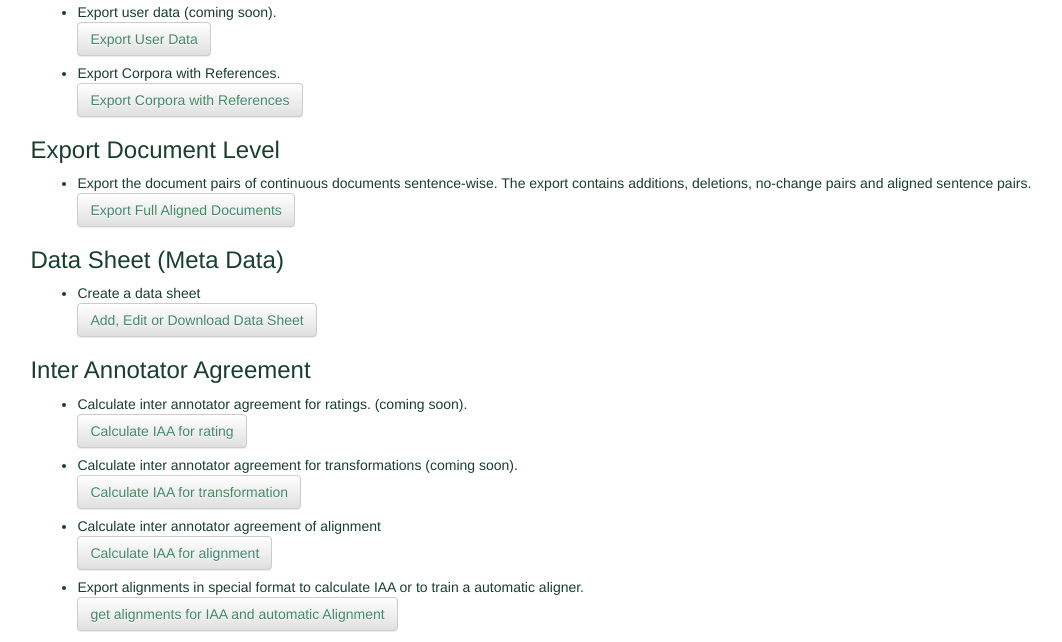
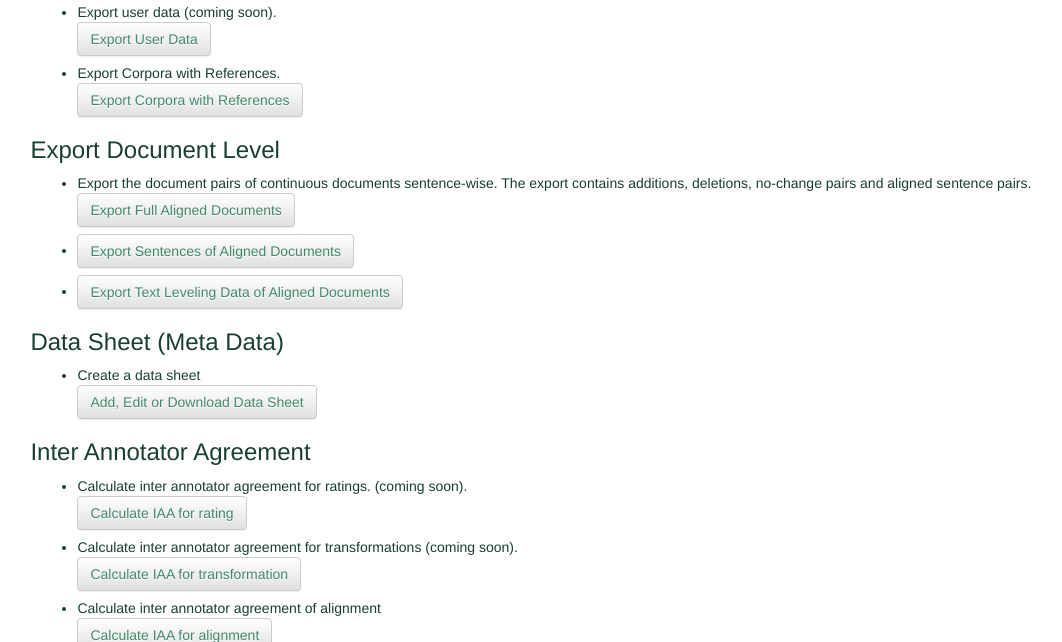
Before and after one commit to rstodden/TS_annotation_tool, a Django app: page /evaluation/ in a window 1280 px wide. Shown: the part 599-1241 px from the top of the page, without its empty margins (209-1271 px from the left). Run offline with Django 3.2, Linux system fonts and the light colour scheme; the visitor is signed in with stand-in values (Sample User, id 1); some libraries are stand-ins or nearby versions.

Commit message:
export document pairs with alignments (as parallel documents) and export aligned sentences sentence-wise with their simplicity/complexity level

```diff
--- a/evaluation/templates/evaluation/home.html
+++ b/evaluation/templates/evaluation/home.html
@@ -52,6 +52,8 @@
                 <ul>
 {#                    <a class="btn btn-default" href="{% url 'evaluation:full_document_export' %}">Export Full Documents</a><br>#}
                     <li  class="eval-li">Export the document pairs of continuous documents sentence-wise. The export contains additions, deletions, no-change pairs and aligned sentence pairs.<br><a class="btn btn-default"  href="{% url 'evaluation:full_aligned_document_export' %}">Export Full Aligned Documents</a></li>
+                    <li class="eval-li"><a class="btn btn-default"  href="{% url 'evaluation:aligned_document_sentences_export' %}">Export Sentences of Aligned Documents</a></li>
+                    <li class="eval-li"><a class="btn btn-default"  href="{% url 'evaluation:export_text_leveling_data' %}">Export Text Leveling Data of Aligned Documents</a></li>
                 </ul>
                 <h3>Data Sheet (Meta Data)</h3>
                 <ul>
--- a/evaluation/urls.py
+++ b/evaluation/urls.py
@@ -4,13 +4,15 @@ from . import views
 urlpatterns = [
     path('', views.export, name="home"),
     path('export_alignment', views.export_alignment_view, name="export_alignments"),
-    path('export_transformations', views.export_ratings_view, name="export_ratings"),
-    path('export_ratings', views.export_transformations_view, name="export_transformations"),
+    path('export_ratings', views.export_ratings_view, name="export_ratings"),
+    path('export_transformations', views.export_transformations_view, name="export_transformations"),
     path('export_iaa_alignment', views.export_iaa_alignment, name="export_iaa_alignment"),
     path('export_iaa_transformation', views.export_iaa_transformation, name="export_iaa_transformation"),
     path('export_iaa_rating', views.export_iaa_rating, name="export_iaa_rating"),
     # path('export_full_document', views.full_document_export, name="full_document_export"),
     path('export_full_aligned_document', views.full_aligned_document_export, name="full_aligned_document_export"),
+    path('aligned_document_sentences_export', views.aligned_document_sentences_export, name="aligned_document_sentences_export"),
+    path('export_text_leveling_data', views.export_text_leveling_data, name="export_text_leveling_data"),
     path('meta_data', views.meta_data, name="meta_data"),
     path('meta_data_export', views.meta_data_export, name="meta_data_export"),
     path('export_transformations_as_iob', views.export_transformations_as_iob, name="export_transformations_as_iob"),
--- a/evaluation/views.py
+++ b/evaluation/views.py
@@ -1214,3 +1214,121 @@ def export_corpora_with_references(request):
 	response['Content-Disposition'] = 'attachment; filename="corpora_with_references.csv"'
 	df.to_csv(path_or_buf=response, index=False)
 	return response
+
+
+def get_share_and_save_number(len_data, share_threshold=0.15, save_threshold=0.75):
+	total_len_data = len_data/save_threshold
+	len_save = len_data
+	len_share = total_len_data*share_threshold
+	return round(total_len_data), len_save, round(len_share)
+
+
+def aligned_document_sentences_export(request):
+	"""
+	export documentpairs with alignments. each line contains all sentences of the original and the simplified docoument,
+	enriched with a lot of metadata.
+	:param request:
+	:return: zip file with to csv files, one with all parallel aligned documents and another with all parallel aligned documents which can be shared
+	"""
+
+	columns = ["original", "simplification", "complex_document_id", "simple_document_id", "domain", "corpus",
+			  "simple_url", "complex_url", "simple_level", "complex_level", "simple_location_html",
+			  "complex_location_html", "simple_location_txt", "complex_location_txt", "alignment_location",
+			  "simple_author", "complex_author", "simple_title", "complex_title", "license", "last_access"]
+	output = list()
+	output_to_share = list()
+	doc_pairs = data.models.DocumentPair.objects.filter(reference_corpus__isnull=True, no_alignment_possible=False, corpus__continuous_text=True).order_by("id")
+	for doc_pair in doc_pairs:
+		if len(doc_pair.sentence_alignment_pair.all()) == 0 or len(doc_pair.corpus.document_pairs.values_list("sentence_alignment_pair", flat=True)) <= 10:
+			continue
+		document_pair_id, complex_doc, simple_doc, complex_level, complex_url, complex_title, complex_access_data, simple_level, simple_url, simple_title, simple_access_date = get_docpair_values(doc_pair)
+		corpus = doc_pair.corpus
+		domain, name, license_name, author_name = get_corpus_values(corpus)
+		simple_sentences_output, complex_sentences_output, simple_sentences_output_to_share, complex_sentences_output_to_share = list(), list(), list(), list()
+		simple_sentences = simple_doc.sentences.all().order_by("paragraph_nr", "sentence_nr", "id")
+		complex_sentences = complex_doc.sentences.all().order_by("paragraph_nr", "sentence_nr", "id")
+		if license_name in TS_annotation_tool.utils.license_limits.keys() or license in ['citation required', 'copyright required',  'copyright reserved', 'written permit required', 'permit required']:
+			total_number_simple_sentences, allowed_number_simple_sentences_save, allowed_number_simple_sentences_share = get_share_and_save_number(len(simple_sentences))
+			total_number_original_sentences, allowed_number_original_sentences_save, allowed_number_original_sentences_share = get_share_and_save_number(len(complex_sentences))
+		elif license_name == "save_use":
+			allowed_number_simple_sentences_share = 0
+			allowed_number_original_sentences_share = 0
+		else:
+			allowed_number_simple_sentences_share = len(simple_sentences)
+			allowed_number_original_sentences_share = len(complex_sentences)
+		for i, simple_sent in enumerate(simple_sentences):
+			if i < allowed_number_simple_sentences_share:
+				simple_sentences_output_to_share = get_original_sent(simple_sent, simple_sentences_output_to_share)
+			simple_sentences_output = get_original_sent(simple_sent, simple_sentences_output)
+		for j, complex_sent in enumerate(complex_sentences):
+			if j < allowed_number_original_sentences_share:
+				complex_sentences_output_to_share = get_original_sent(complex_sent, complex_sentences_output_to_share)
+			complex_sentences_output = get_original_sent(complex_sent, complex_sentences_output)
+		output.append([" ".join(complex_sentences_output), " ".join(simple_sentences_output),
+					   str(doc_pair.id)+"-1", str(doc_pair.id)+"-0", domain, name, simple_url, complex_url, simple_level, complex_level,
+					   "", "", "", "", "", "", "", simple_title, complex_title, license_name, complex_access_data])
+		if allowed_number_original_sentences_share > 0 and allowed_number_simple_sentences_share > 0:
+			output_to_share.append([" ".join(complex_sentences_output_to_share), " ".join(simple_sentences_output_to_share),
+						   str(doc_pair.id) + "-1", str(doc_pair.id) + "-0", domain, name, simple_url, complex_url,
+						   simple_level, complex_level,
+						   "", "", "", "", "", "", "", simple_title, complex_title, license_name, complex_access_data])
+	output_df = pd.DataFrame(output, columns=columns)
+	output_df.to_csv("doc_aligned_data.csv", index=False)
+	output_df_to_share = pd.DataFrame(output_to_share, columns=columns)
+	output_df_to_share.to_csv("doc_aligned_data_to_share.csv", index=False)
+	return generate_zip_file(["doc_aligned_data.csv", "doc_aligned_data_to_share.csv"])
+
+
+def export_text_leveling_data(request):
+	"""
+	export sentences of aligned sentences sentence-wise with its level
+	:param request:
+	:return:
+	"""
+	columns = ["document_id", "par_id", "source", "domain", "license", "last_access", "text", "level", "sentence_id"]
+	output, output_to_share = list(), list()
+	doc_pairs = data.models.DocumentPair.objects.filter(no_alignment_possible=False).order_by("id")
+	for doc_pair in doc_pairs:
+		if len(doc_pair.sentence_alignment_pair.all()) == 0:
+			continue
+		document_pair_id, complex_doc, simple_doc, complex_level, complex_url, complex_title, complex_access_data, simple_level, simple_url, simple_title, simple_access_date = get_docpair_values(doc_pair)
+		corpus = doc_pair.corpus
+		domain, name, license_name, author_name = get_corpus_values(corpus)
+		simple_sentences = simple_doc.sentences.all().order_by("paragraph_nr", "sentence_nr", "id")
+		complex_sentences = complex_doc.sentences.all().order_by("paragraph_nr", "sentence_nr", "id")
+		if license_name in TS_annotation_tool.utils.license_limits.keys() or license in ['citation required', 'copyright required', 'copyright reserved', 'written permit required', 'permit required']:
+			total_number_simple_sentences, allowed_number_simple_sentences_save, allowed_number_simple_sentences_share = get_share_and_save_number(
+				len(simple_sentences))
+			total_number_original_sentences, allowed_number_original_sentences_save, allowed_number_original_sentences_share = get_share_and_save_number(
+				len(complex_sentences))
+		elif license_name == "save_use":
+			allowed_number_simple_sentences_share = 0
+			allowed_number_original_sentences_share = 0
+		else:
+			allowed_number_simple_sentences_share = len(simple_sentences)
+			allowed_number_original_sentences_share = len(complex_sentences)
+		for i, simple_sent in enumerate(simple_sentences):
+			if simple_sent.original_content_repaired and len(simple_sent.original_content_repaired) >= 1:
+				text = simple_sent.original_content_repaired.strip()
+			else:
+				text = simple_sent.original_content.strip()
+			if i < allowed_number_simple_sentences_share:
+				output_to_share.append([str(document_pair_id)+"-0", simple_sent.paragraph_nr, name, domain, license_name,
+									   simple_access_date, text, simple_level, str(document_pair_id)+"-0-"+str(simple_sent.paragraph_nr)+"-"+str(simple_sent.sentence_nr)])
+			output.append([str(document_pair_id)+"-0", simple_sent.paragraph_nr, name, domain, license_name,
+									   simple_access_date, text, simple_level, str(document_pair_id)+"-0-"+str(simple_sent.paragraph_nr)+"-"+str(simple_sent.sentence_nr)])
+		for i, complex_sent in enumerate(complex_sentences):
+			if complex_sent.original_content_repaired and len(complex_sent.original_content_repaired) >= 1:
+				text = complex_sent.original_content_repaired.strip()
+			else:
+				text = complex_sent.original_content.strip()
+			if i < allowed_number_original_sentences_share:
+				output_to_share.append([str(document_pair_id)+"-0", complex_sent.paragraph_nr, name, domain, license_name,
+									   simple_access_date, text, simple_level, str(document_pair_id)+"-0-"+str(complex_sent.paragraph_nr)+"-"+str(complex_sent.sentence_nr)])
+			output.append([str(document_pair_id)+"-0", complex_sent.paragraph_nr, name, domain, license_name,
+									   simple_access_date, text, simple_level, str(document_pair_id)+"-0-"+str(complex_sent.paragraph_nr)+"-"+str(complex_sent.sentence_nr)])
+	output_df = pd.DataFrame(output, columns=columns)
+	output_df.to_csv("text_leveling_data_aligned.csv", index=False)
+	output_df_to_share = pd.DataFrame(output_to_share, columns=columns)
+	output_df_to_share.to_csv("text_leveling_data_aligned_to_share.csv", index=False)
+	return generate_zip_file(["text_leveling_data_aligned.csv", "text_leveling_data_aligned_to_share.csv"])
```
